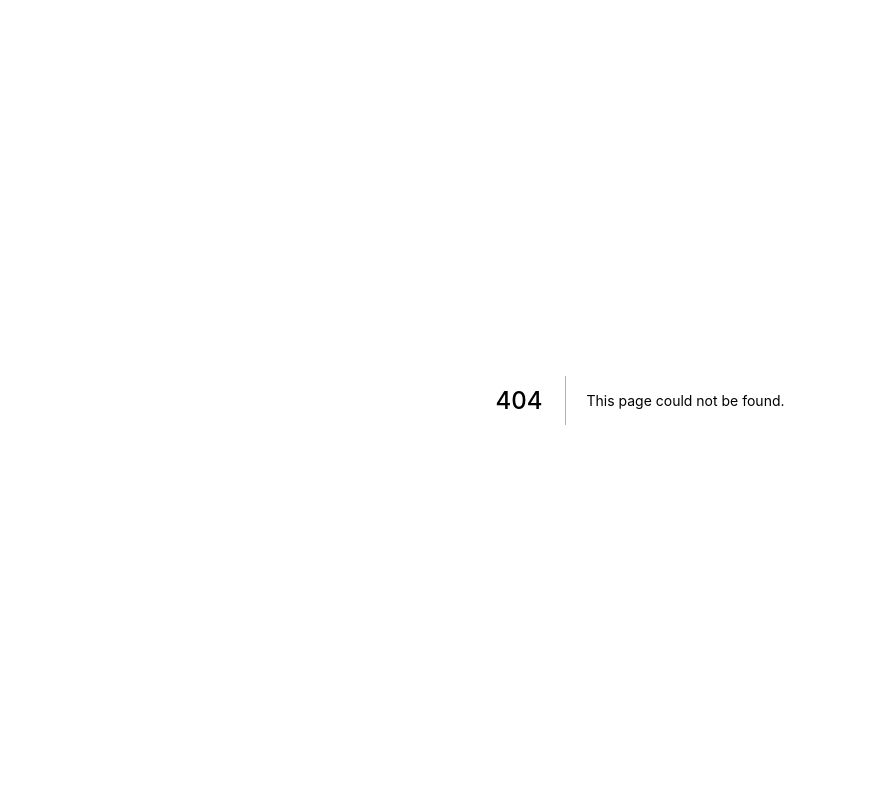
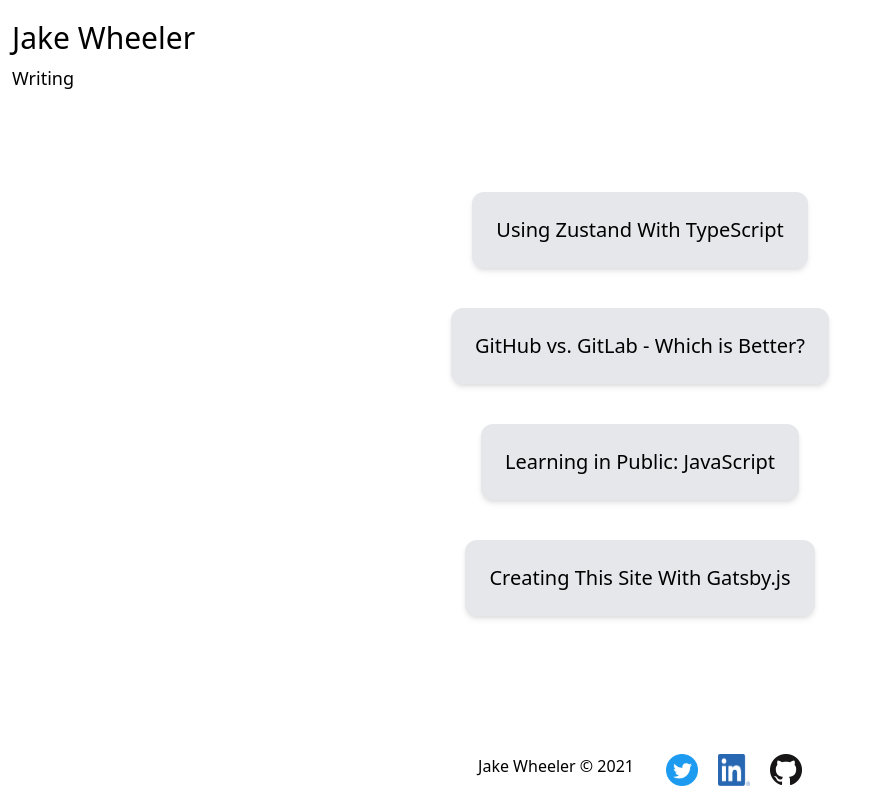
Before and after one commit to jakewheeler/jakewheeler.dev, a Next.js app: page /writing in a window 1280 px wide. Before the commit this address had no page. Shown: the whole page, without its empty margins (0-883 px from the left). Built offline with nearby package versions, Linux system fonts and the light colour scheme; what @tailwindcss/typography would draw is missing.

Commit message:
editing writing, working on index

```diff
--- a/components/Layout.tsx
+++ b/components/Layout.tsx
@@ -3,10 +3,17 @@ import Image from 'next/image';
 
 function Header() {
   return (
-    <header className='py-5 px-3 flex'>
-      <Link href='/'>
-        <a className='prose text-3xl'>Jake Wheeler</a>
-      </Link>
+    <header className='py-5 px-3 flex flex-col space-y-2'>
+      <div>
+        <Link href='/'>
+          <a className='prose text-3xl hover:text-blue-600'>Jake Wheeler</a>
+        </Link>
+      </div>
+      <div>
+        <Link href='/writing'>
+          <a className='prose text-lg hover:text-blue-600'>Writing</a>
+        </Link>
+      </div>
     </header>
   );
 }
--- a/pages/index.tsx
+++ b/pages/index.tsx
@@ -1,44 +1,23 @@
 import Head from 'next/head';
-import Link from 'next/link';
-import { GetStaticProps } from 'next';
-import { getAllPosts, Post } from '../utils/posts';
 import { Layout } from '@components/Layout';
 
-interface Props {
-  posts: Post[];
-}
-
-export default function Home({ posts }: Props) {
+export default function Home() {
   return (
     <>
       <Head>
-        <title>Jake Wheeler</title>
+        <title>Jake Wheeler | Home</title>
         <link rel='icon' href='/favicon.ico' />
       </Head>
 
       <Layout>
-        <div className='flex flex-col items-center justify-left align-left space-y-10'>
-          {posts.map((post) => (
-            <p
-              key={post.title}
-              className='p-6 text-center bg-gray-200 rounded-xl shadow-md flex justify-center items-center'
-            >
-              <Link href={`/blog/${post.slug}`}>
-                <a className='text-xl font-medium text-black'>{post.title}</a>
-              </Link>
-            </p>
-          ))}
+        <div className='flex flex-col space-y-4'>
+          <p className='text-3xl md:text-5xl'>Hey, I'm Jake 👋🏼</p>
+          <p className='text-md'>
+            I'm a full-stack software engineer interested in TypeScript, Node,
+            React, AWS, and a lot more!
+          </p>
         </div>
       </Layout>
     </>
   );
 }
-
-export const getStaticProps: GetStaticProps = async () => {
-  const posts = getAllPosts();
-  return {
-    props: {
-      posts,
-    },
-  };
-};
--- /dev/null
+++ b/pages/writing/index.tsx
@@ -0,0 +1,44 @@
+import Head from 'next/head';
+import Link from 'next/link';
+import { GetStaticProps } from 'next';
+import { getAllPosts, Post } from '../../utils/posts';
+import { Layout } from '@components/Layout';
+
+interface Props {
+  posts: Post[];
+}
+
+export default function Writing({ posts }: Props) {
+  return (
+    <>
+      <Head>
+        <title>Jake Wheeler | Writing</title>
+        <link rel='icon' href='/favicon.ico' />
+      </Head>
+
+      <Layout>
+        <div className='flex flex-col items-center justify-left align-left space-y-10'>
+          {posts.map((post) => (
+            <p
+              key={post.title}
+              className='p-6 text-center bg-gray-200 rounded-xl shadow-md flex justify-center items-center'
+            >
+              <Link href={`/writing/${post.slug}`}>
+                <a className='text-xl font-medium text-black'>{post.title}</a>
+              </Link>
+            </p>
+          ))}
+        </div>
+      </Layout>
+    </>
+  );
+}
+
+export const getStaticProps: GetStaticProps = async () => {
+  const posts = getAllPosts();
+  return {
+    props: {
+      posts,
+    },
+  };
+};
```
Also changed, not shown: pages/writing/[slug].tsx (renamed from pages/blog/[slug].tsx).
